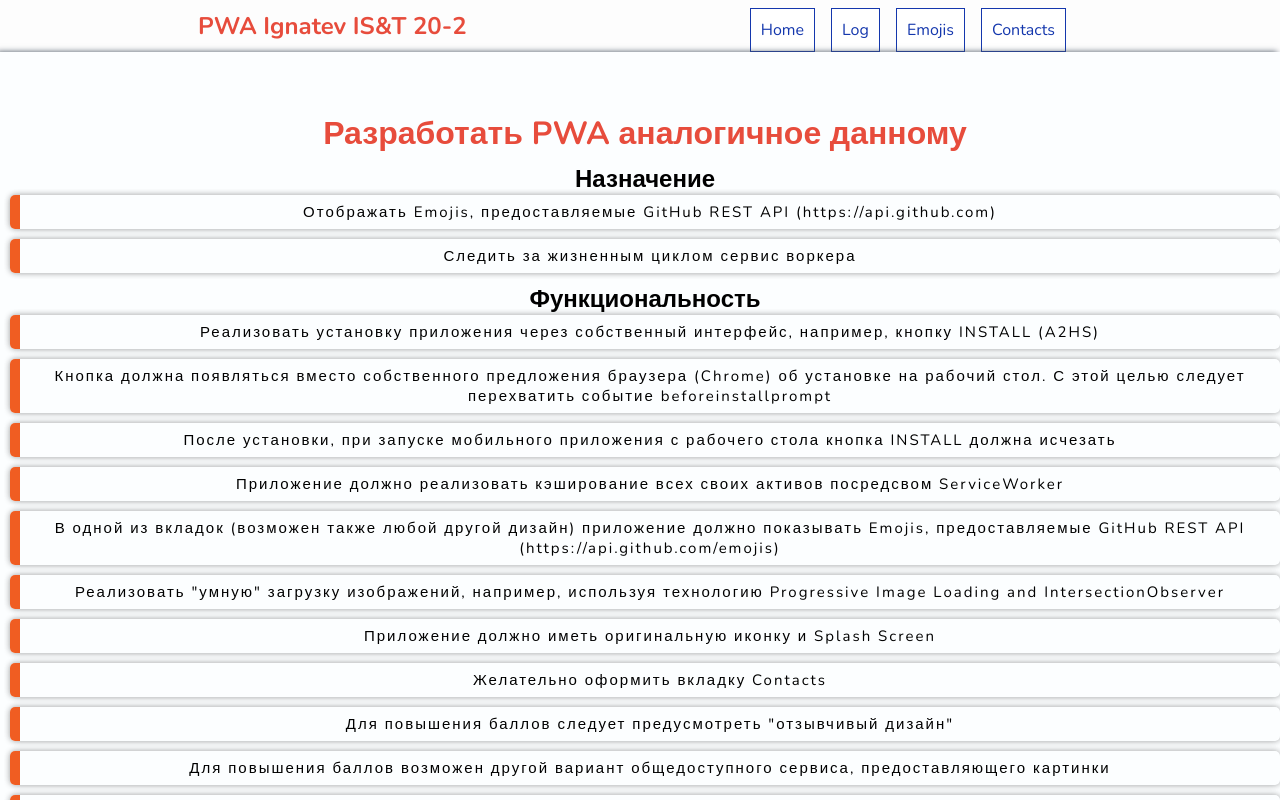
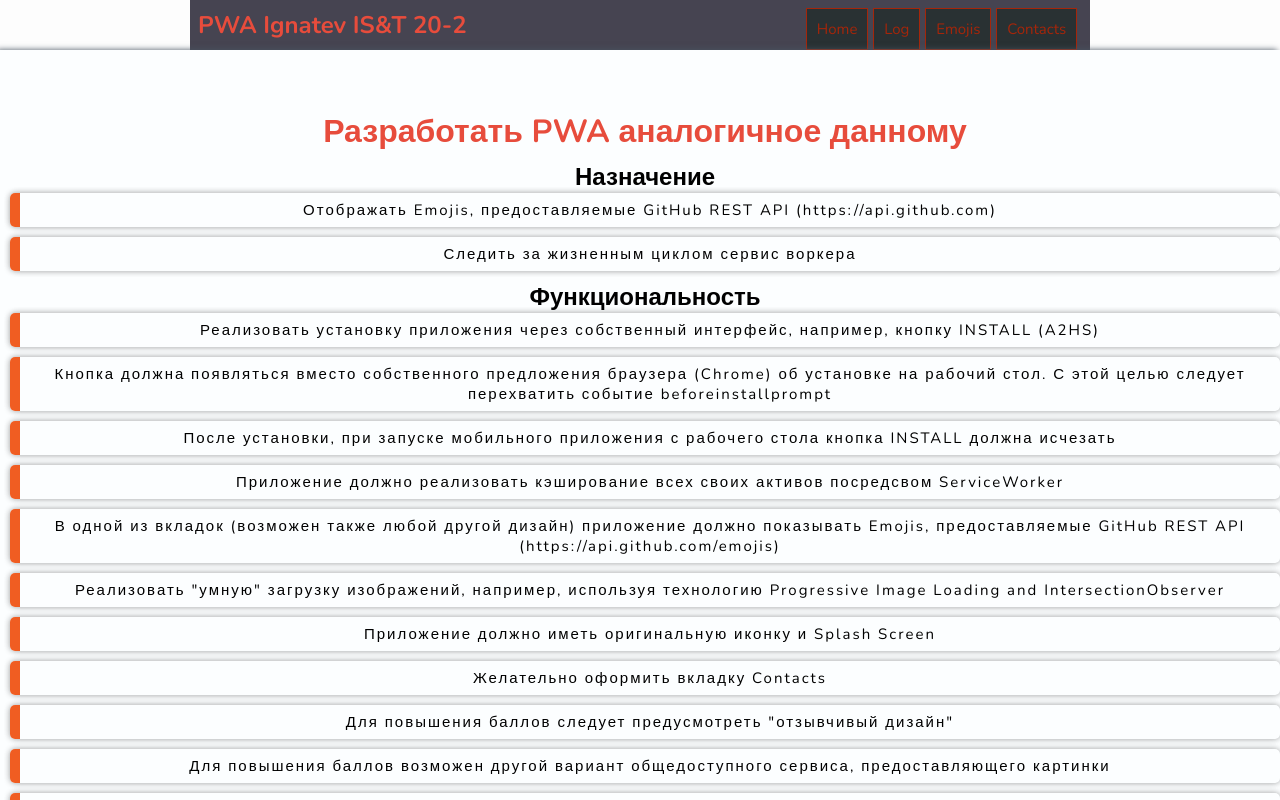
Before and after one commit to brainShakeCoctail/brainShakeCoctail.github.io, a plain HTML site: page index.html in a window 1280 px wide. Drawn offline with nearby package versions, Linux system fonts and the light colour scheme.

Commit message:
Update style.css

```diff
--- a/css/style.css
+++ b/css/style.css
@@ -16,6 +16,7 @@ main {
   margin: auto;
   padding: 0.5rem;
   text-align: center;
+  background-color: #464451;
 }
 nav {
   display: flex;
@@ -29,19 +30,19 @@ nav {
 }
 
 #menu li {
-  margin-right: 1rem;
+  margin-right: 0.3rem;
   padding: 10px;
-  font: 15px;
+  font-size: 15px;
   text-decoration: none;
-  color: #1437AD;
-  border: 1px solid #1437AD;
-  background-color: white;
+  color: #A5260A;
+  border: 1px solid #A5260A;
+  background-color: #293133;
 }
 
 #menu li:hover {
 	color: blue;
 	border: 1px solid blue;
-	background-color: #F5F6FA;
+	background-color: #293133;
 }
 
 #menu li:hover, #menu li.active {
```
